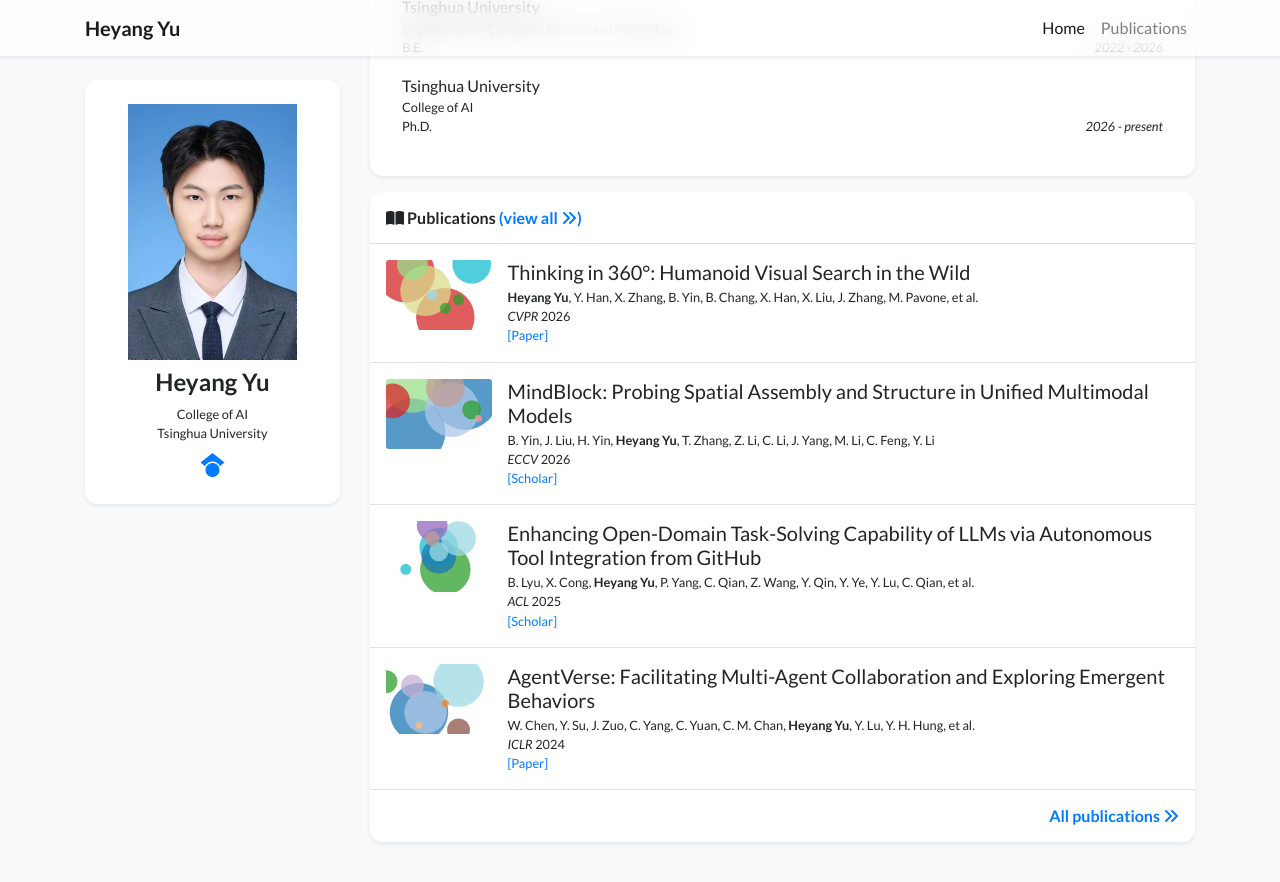
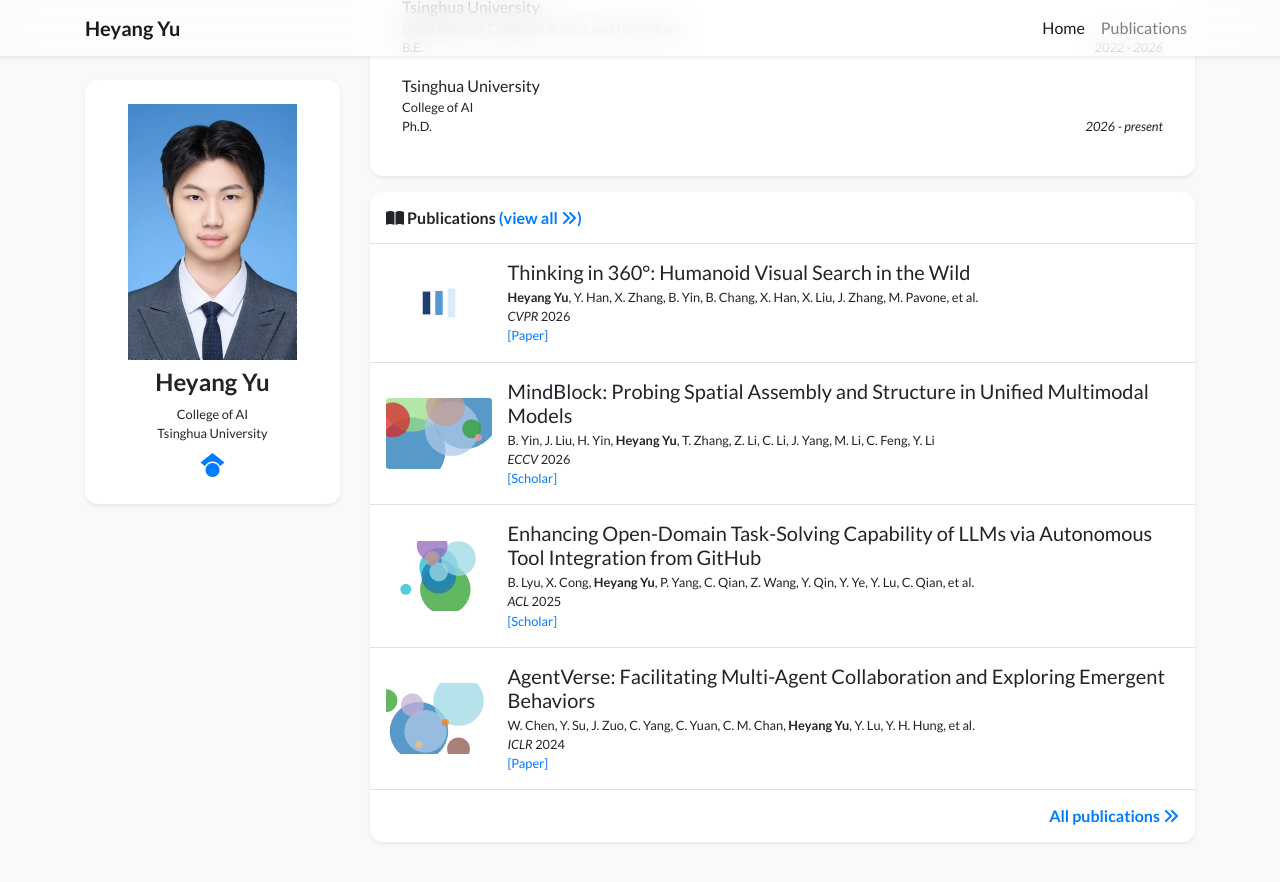
Before and after one commit to Tsuruko04/academic-homepage, a Jekyll site: the page built from index.html, in a window 1280 px wide and 900 px high, scrolled down 626 px. Shown: the top 882 px of the window. Built offline with Jekyll 4.4.1, drawn with Linux system fonts in a browser that asks for light colours; nearby versions of some CDN libraries; a style sheet for code colours, icons or effects is not loaded.

Commit message:
Add Thinking in 360 cover and center publication images

```diff
--- a/_includes/widgets/publication_item.html
+++ b/_includes/widgets/publication_item.html
@@ -1,7 +1,7 @@
 {% assign item = include.item %}
 <div class="d-none d-md-block">
     <div class="row no-gutters {% unless include.hide_bottom_border %}border-bottom{% endunless %} border-gray">
-        <div class="col-md-3 col-xl-2 mb-md-0 p-md-3">
+        <div class="col-md-3 col-xl-2 mb-md-0 p-md-3 d-flex align-items-center justify-content-center">
             {%- if item.cover -%}
             <img data-src="{{ item.cover | relative_url }}" alt="{{ item.title }}" class="lazy w-100 rounded-sm" src="{{ '/assets/images/empty_300x200.png' | relative_url }}">
             {%- else -%}
```
Also changed, not shown: _publications/2026-thinking-in-360.md (+1 -0 lines), assets/images/covers/thinking-in-360.png (added).
